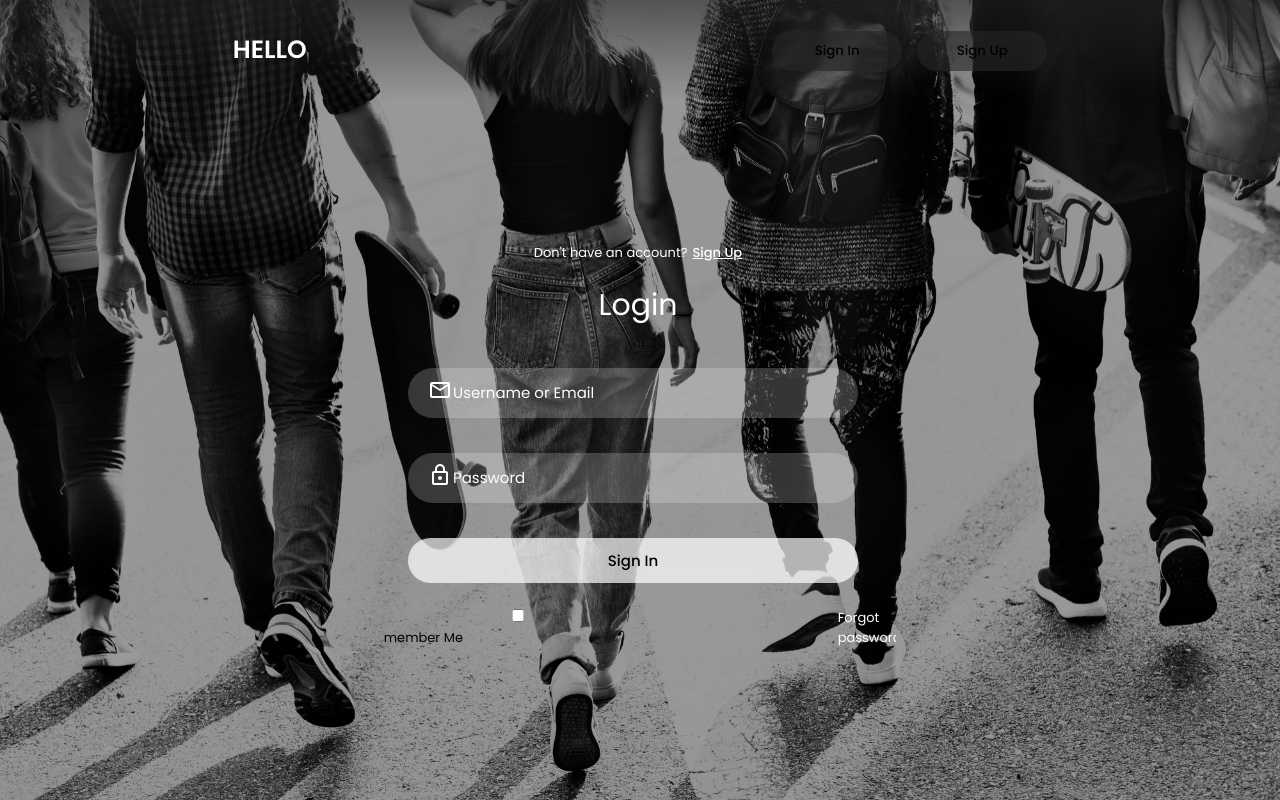
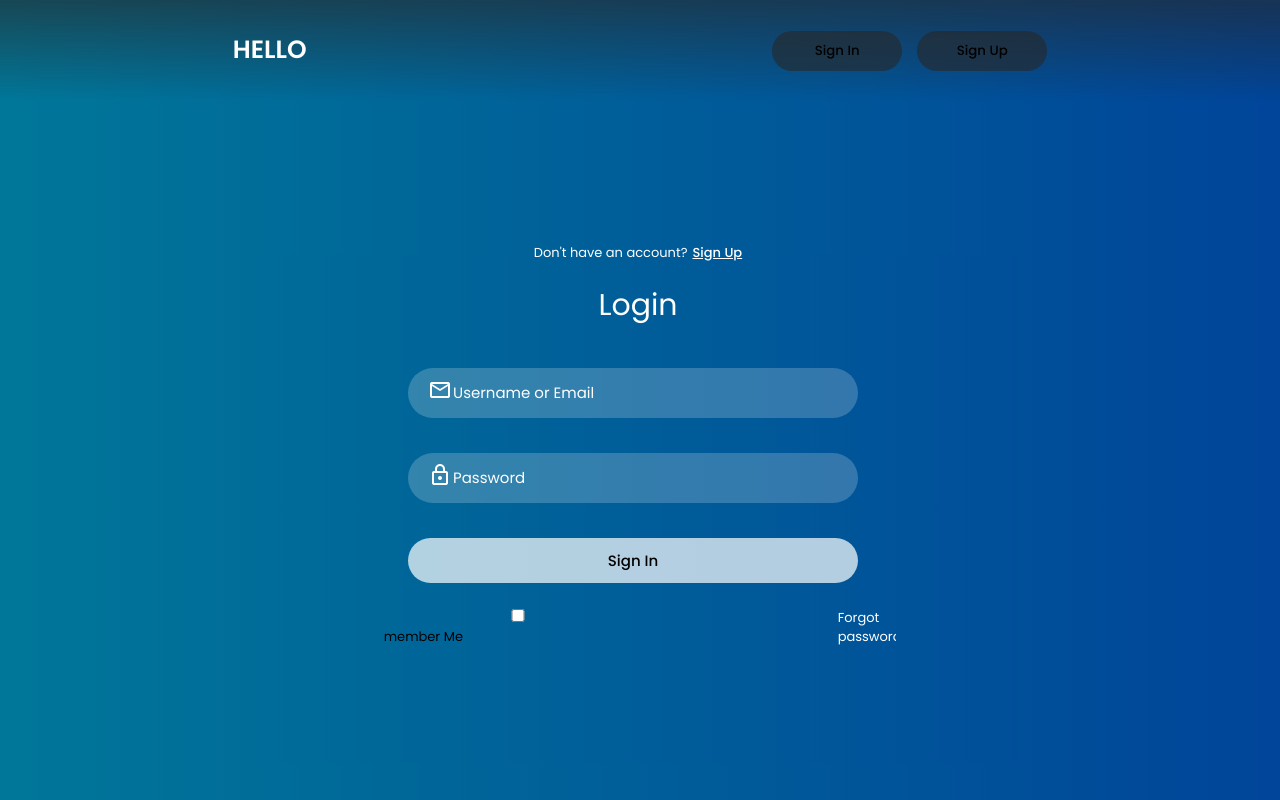
Before and after one commit to RomeoVandoolaeghe/Projet_Fin_Annee_2024, a React (Vite) app in the folder vite/: page / in a window 1280 px wide. Built offline with nearby package versions, Linux system fonts and the light colour scheme.

Commit message:
new last

```diff
--- a/vite/index.html
+++ b/vite/index.html
@@ -2,13 +2,13 @@
 <html lang="en">
   <head>
     <meta charset="UTF-8" />
-    <link rel="icon" type="image/svg+xml" href="/vite.svg" />
+    <link rel="icon" type="logo" href="/logo.png" />
+    <title>Hang Out</title>
     <link
       rel="stylesheet"
       href="https://fonts.googleapis.com/css2?family=Material+Symbols+Outlined:opsz,wght,FILL,GRAD@20..48,100..700,0..1,-50..200"
     />
     <meta name="viewport" content="width=device-width, initial-scale=1.0" />
-    <title>Vite + React</title>
   </head>
   <body>
     <div id="root"></div>
--- a/vite/src/index.css
+++ b/vite/src/index.css
@@ -1,11 +1,23 @@
-.logo img {
-  width: 40px;
-  height: 40px;
-  padding-left: 5px;
-  position: absolute;
-  position: fixed;
+:root {
+  font-family: Inter, system-ui, Avenir, Helvetica, Arial, sans-serif;
+  line-height: 1.5;
+
+  color-scheme: light dark;
+  color: rgba(255, 255, 255, 0.87);
+  background-color: #242424;
+
+  font-synthesis: none;
+  text-rendering: optimizeLegibility;
+  -webkit-font-smoothing: antialiased;
+  -moz-osx-font-smoothing: grayscale;
 }
-.header {
-  text-align: center;
-  color: white;
+
+@media (prefers-color-scheme: light) {
+  :root {
+    background: linear-gradient(to right, #00c6ff, #0072ff);
+    background-color: #ffffff;
+  }
+  a:hover {
+    color: #747bff;
+  }
 }
--- a/vite/src/pages/Login/Login.css
+++ b/vite/src/pages/Login/Login.css
@@ -4,13 +4,6 @@
   margin: 0;
   padding: 0;
   box-sizing: border-box;
-}
-
-body {
-  background: url("/Sortie.jpg");
-  background-repeat: no-repeat;
-  background-attachment: fixed;
-  background-size: cover;
 }
 
 .wrapper {
```
Also changed, not shown: vite/src/App.jsx (+8 -8 lines).
